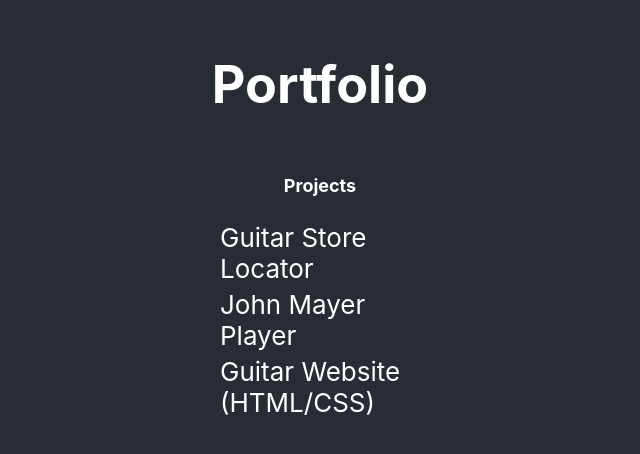
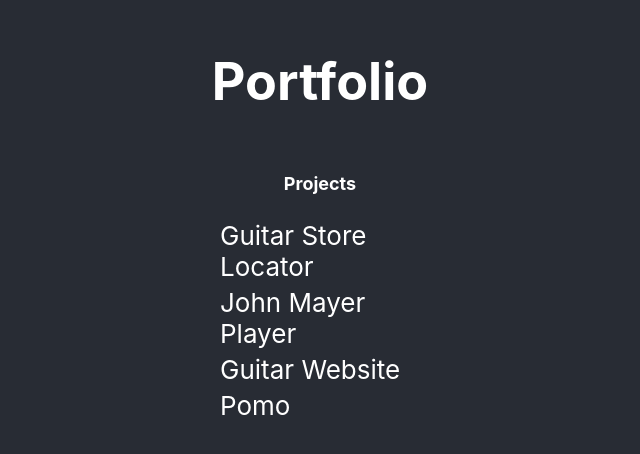
Before and after one commit to SeanAverS/portfolio, a React (Create React App) app in the folder my-app/: page / in a window 1280 px wide. Shown: the part 164-618 px from the top of the page, without its empty margins (320-960 px from the left). Built offline with nearby package versions, Linux system fonts and the light colour scheme.

Commit message:
Edit repo links

```diff
--- a/my-app/src/App.js
+++ b/my-app/src/App.js
@@ -10,7 +10,8 @@
           <ul>
             <li><a href="https://github.com/SeanAverS/guitar-store-locator">Guitar Store Locator</a></li>
             <li><a href="https://github.com/SeanAverS/john-mayer-player">John Mayer Player</a></li>
-            <li><a href="https://github.com/SeanAverS/Guitar-Website-">Guitar Website (HTML/CSS)</a></li>
+            <li><a href="https://github.com/SeanAverS/Guitar-Website-">Guitar Website</a></li>
+            <li><a href="https://github.com/SeanAverS/Pomo">Pomo</a></li>
           </ul>
         </div>
       </header>
```
